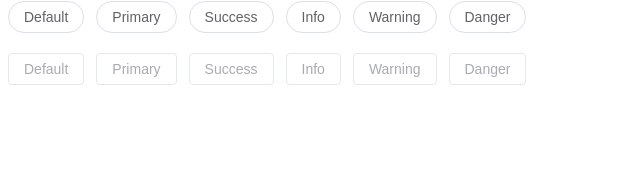
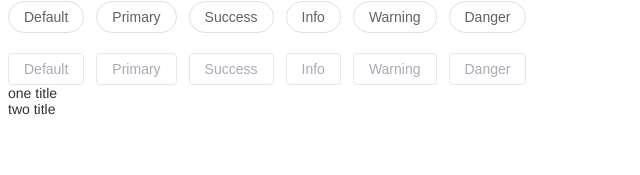
Before and after one commit to zxxj/xin-design, a Vue app: page / in a window 1280 px wide. Shown: the part 111-286 px from the top of the page, without its empty margins (0-640 px from the left). Built offline with nearby package versions, Linux system fonts and the light colour scheme.

Commit message:
✨feat(Collapse): 设计Collapse组件-定义类型-拆分组件结构-利用provide与inject实现折叠/收起效果

```diff
--- a/src/App.vue
+++ b/src/App.vue
@@ -1,6 +1,8 @@
 <script setup lang="ts">
 import { ref, onMounted } from 'vue'
 import Button from './components/Button/Button.vue'
+import Collapse from './components/Collapse/Collapse.vue'
+import CollapseItem from './components/Collapse/CollapseItem.vue'
 import type { ButtonInstance } from './components/Button/types'
 
 onMounted(() => {
@@ -12,6 +14,8 @@ const buttonRef = ref<ButtonInstance | null>(null)
 </script>
 
 <template>
+  <!-- Button -->
+  <div>
     <div>
       <Button ref="buttonRef">Default</Button>
 
@@ -67,6 +71,28 @@ const buttonRef = ref<ButtonInstance | null>(null)
 
       <Button ref="buttonRef" type="danger" disabled>Danger</Button>
     </div>
+  </div>
+
+  <!-- Collapse -->
+  <Collapse>
+    <CollapseItem :name="'one'" :title="'one title'">
+      <template #title>
+        <div>one title</div>
+      </template>
+
+      <template #content>
+        <div>one content</div>
+        <div>this is one content!!!</div>
+      </template>
+    </CollapseItem>
+
+    <CollapseItem :name="'two'" :title="'two title'" disabled>
+      <template #content>
+        <div>tow content</div>
+        <div>this is two content!!!</div>
+      </template>
+    </CollapseItem>
+  </Collapse>
 </template>
 
 <style scoped>
--- /dev/null
+++ b/src/components/Collapse/Collapse.vue
@@ -0,0 +1,34 @@
+<template>
+  <div class="xin-collapse">
+    <slot />
+  </div>
+</template>
+
+<script setup lang="ts">
+import { provide, ref } from 'vue'
+import type { NameType } from './types'
+import { collapseContextKey } from './types'
+
+// 组件配置
+defineOptions({
+  name: 'XinCollapse'
+})
+
+const activeNames = ref<NameType[]>([])
+
+const handleItemClick = (name: NameType) => {
+  const index = activeNames.value.indexOf(name)
+  if (index > -1) {
+    activeNames.value.splice(index, 1)
+  } else {
+    activeNames.value.push(name)
+  }
+}
+
+provide(collapseContextKey, {
+  activeNames,
+  handleItemClick
+})
+</script>
+
+<style scoped></style>
--- /dev/null
+++ b/src/components/Collapse/CollapseItem.vue
@@ -0,0 +1,51 @@
+<template>
+  <div
+    class="xin-collapse-item"
+    :class="{
+      'is-disabled': disabled
+    }"
+  >
+    <div
+      class="xin-collapse-item__header"
+      :id="`xin-collapse-item__header__${name}`"
+      @click="handleClick"
+    >
+      <slot name="title">{{ title }}</slot>
+    </div>
+    <div
+      class="xin-collapse-item__content"
+      :id="`xin-collapse-item__content__${name}`"
+      v-show="isActive"
+    >
+      <slot name="content"></slot>
+    </div>
+  </div>
+</template>
+
+<script setup lang="ts">
+import { computed, inject } from 'vue'
+import { collapseContextKey } from './types'
+import type { CollapseItemProps } from './types'
+
+// 组件配置
+defineOptions({
+  name: 'XinCollapseItem'
+})
+
+// 接收父组件传递过来的数据
+const props = defineProps<CollapseItemProps>()
+
+// 接收父辈组件传递过来的数据
+const collapseContext = inject(collapseContextKey)
+
+// 发生点击事件后,判断当前数组中是否存在点击项的name,如果存在则收起,不存在则展开
+const isActive = computed(() => collapseContext?.activeNames.value.includes(props.name))
+
+// 调用父辈组件中的函数,将当前点击的数据项传递给祖辈组件,在父辈组件的函数中(handleItemClick)进行最终展开或收起的判断操作
+const handleClick = () => {
+  if (props.disabled) return
+  collapseContext?.handleItemClick(props.name)
+}
+</script>
+
+<style scoped></style>
--- /dev/null
+++ b/src/components/Collapse/types.ts
@@ -0,0 +1,26 @@
+import type { Ref, InjectionKey } from 'vue'
+
+export type NameType = string | number
+
+// 父组件中的配置项
+export interface CollapseContext {
+  activeNames: Ref<NameType[]>
+
+  // 控制展开与收起
+  handleItemClick: (name: NameType) => void
+}
+
+// 子组件的配置项
+export interface CollapseItemProps {
+  // 子项的名称
+  name: string | number
+
+  // 标题
+  title?: string
+
+  // 是否禁用
+  disabled?: boolean
+}
+
+// 生成一个独一无二的key,用于inject获取类型
+export const collapseContextKey: InjectionKey<CollapseContext> = Symbol('collapseContextKey')
```
Also changed, not shown: .eslintrc.cjs. Lines whose indentation alone changed are shown as unchanged.
